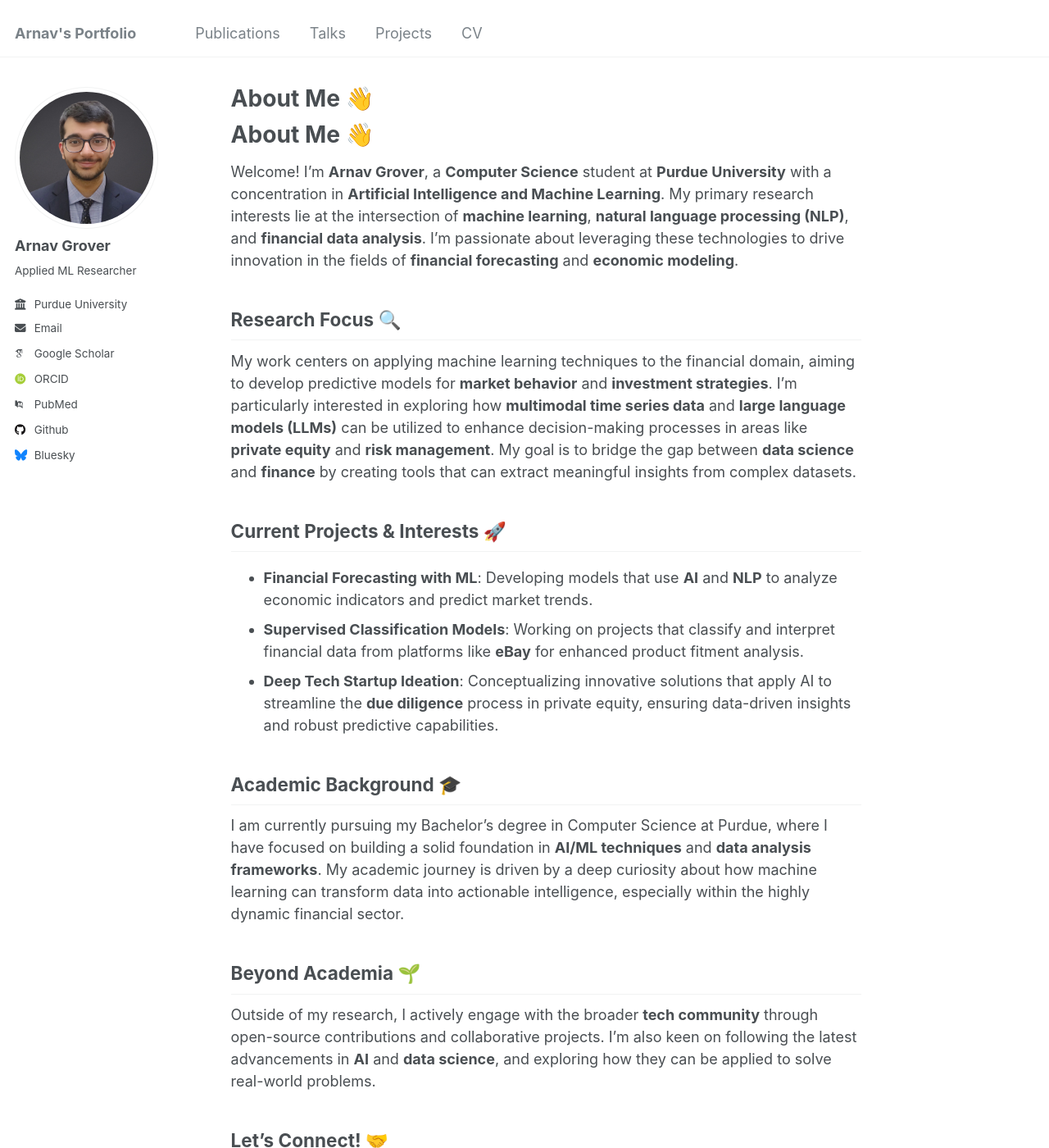
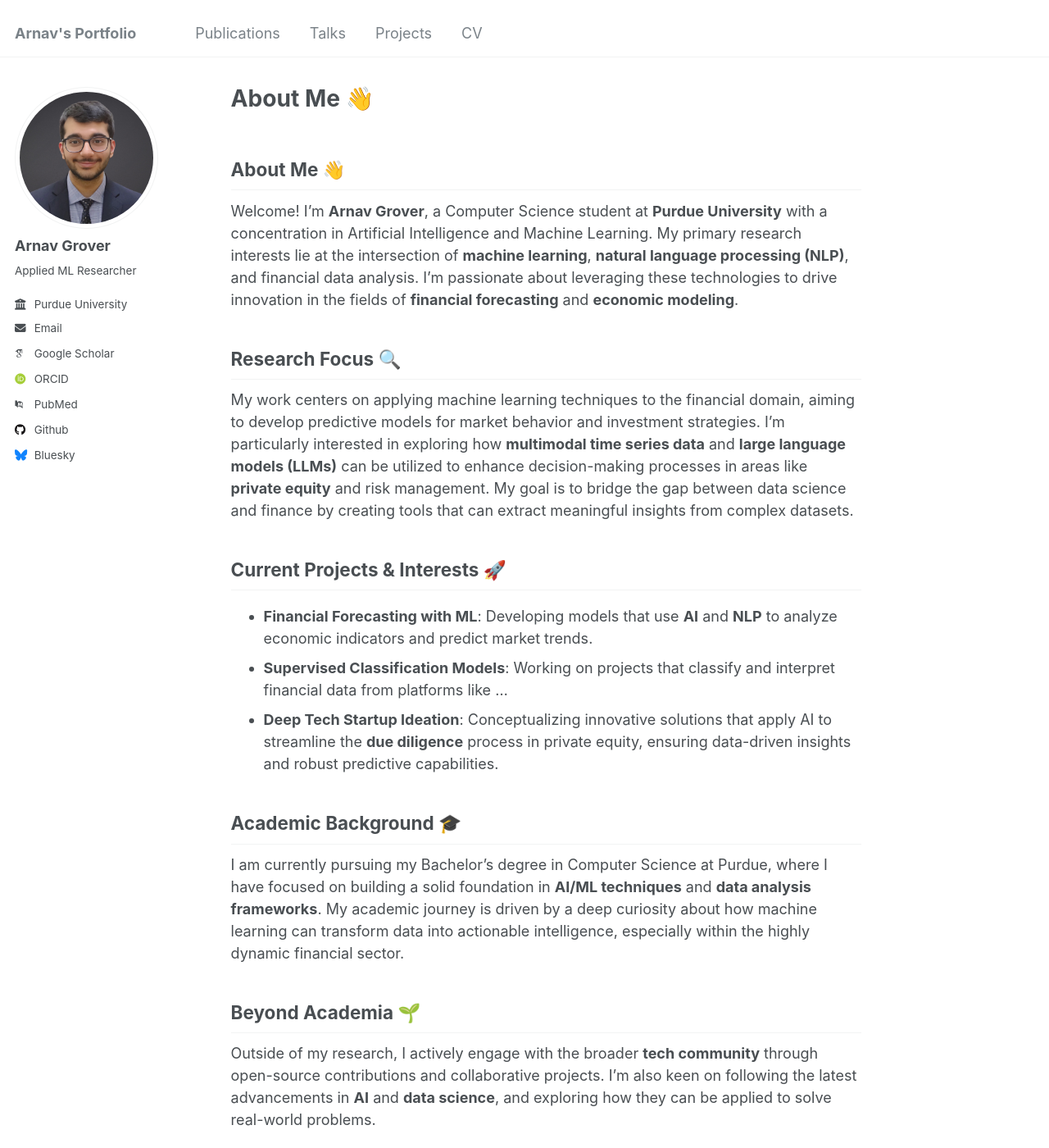
Before and after one commit to Arnav-Gr0ver/Arnav-Gr0ver.github.io, a Jekyll site: the page built from _pages/about.md, in a window 1280 px wide and 1400 px high. Shown: the whole window at 82% size. Built offline with Jekyll 4.4.1, drawn with Linux system fonts in a browser that asks for light colours; some web fonts are replaced; our own code applies the rules of GitHub Pages for plain Markdown files; some of the changed text lies outside the part shown.

Commit message:
Update about.md

```diff
--- a/_pages/about.md
+++ b/_pages/about.md
@@ -6,18 +6,18 @@
   - /about.html
 ---
 
-# About Me 👋
+## About Me 👋
 
-Welcome! I’m **Arnav Grover**, a **Computer Science** student at **Purdue University** with a concentration in **Artificial Intelligence and Machine Learning**. My primary research interests lie at the intersection of **machine learning**, **natural language processing (NLP)**, and **financial data analysis**. I’m passionate about leveraging these technologies to drive innovation in the fields of **financial forecasting** and **economic modeling**.
+Welcome! I’m **Arnav Grover**, a Computer Science student at **Purdue University** with a concentration in Artificial Intelligence and Machine Learning. My primary research interests lie at the intersection of **machine learning**, **natural language processing (NLP)**, and financial data analysis. I’m passionate about leveraging these technologies to drive innovation in the fields of **financial forecasting** and **economic modeling**.
 
 ## Research Focus 🔍
 
-My work centers on applying machine learning techniques to the financial domain, aiming to develop predictive models for **market behavior** and **investment strategies**. I’m particularly interested in exploring how **multimodal time series data** and **large language models (LLMs)** can be utilized to enhance decision-making processes in areas like **private equity** and **risk management**. My goal is to bridge the gap between **data science** and **finance** by creating tools that can extract meaningful insights from complex datasets.
+My work centers on applying machine learning techniques to the financial domain, aiming to develop predictive models for market behavior and investment strategies. I’m particularly interested in exploring how **multimodal time series data** and **large language models (LLMs)** can be utilized to enhance decision-making processes in areas like **private equity** and risk management. My goal is to bridge the gap between data science and finance by creating tools that can extract meaningful insights from complex datasets.
 
 ## Current Projects & Interests 🚀
 
 - **Financial Forecasting with ML**: Developing models that use **AI** and **NLP** to analyze economic indicators and predict market trends.
-- **Supervised Classification Models**: Working on projects that classify and interpret financial data from platforms like **eBay** for enhanced product fitment analysis.
+- **Supervised Classification Models**: Working on projects that classify and interpret financial data from platforms like ...
 - **Deep Tech Startup Ideation**: Conceptualizing innovative solutions that apply AI to streamline the **due diligence** process in private equity, ensuring data-driven insights and robust predictive capabilities.
 
 ## Academic Background 🎓
```
Also changed, not shown: other parts of _pages/about.md (+0 -4 lines).
